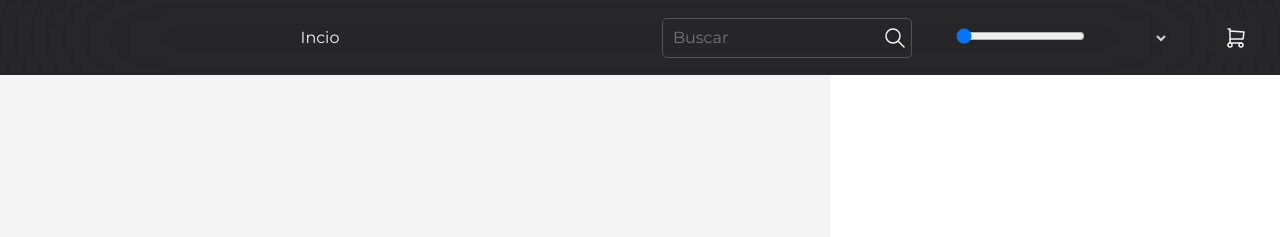
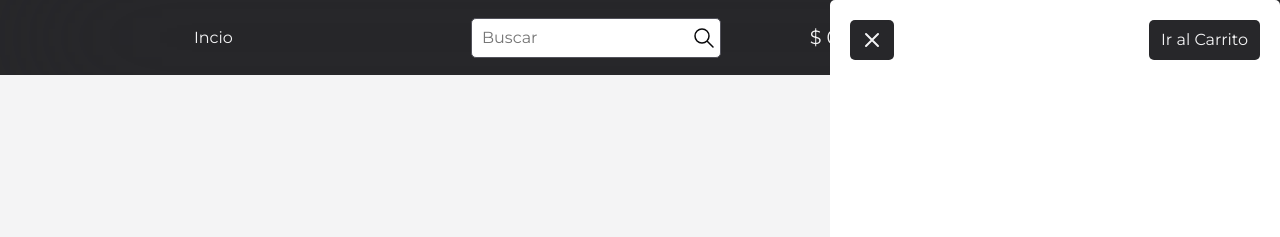
Before and after one commit to TobiasOnandia/tinder-swipe, a website: page tienda-tobias-onandia/pages/tienda/tienda.html in a window 1280 px wide. Both pictures are taken after a click on the button 1236 px from the left and 37 px from the top of the page. Shown: the top 237 px of the page. Drawn offline with Linux system fonts and the light colour scheme; no server answers.

Commit message:
styles fixed

```diff
--- a/tienda-tobias-onandia/global.css
+++ b/tienda-tobias-onandia/global.css
@@ -59,5 +59,10 @@ body {
 
 a {
     text-decoration: none;
-    color: var(--input);
+    color: var(--foreground);
+
+    &:hover{
+      text-decoration: underline;
+    }
+
 }
--- a/tienda-tobias-onandia/pages/shop/shop.module.css
+++ b/tienda-tobias-onandia/pages/shop/shop.module.css
@@ -57,7 +57,7 @@ main {
     background-color: var(--foreground);
     width: 100%;
     gap: 10px;
-    height: calc(100vh - 80px);
+    height: calc(100vh - 200px);
     overflow-y: scroll;
 }
 
@@ -113,8 +113,9 @@ span{
 }
 
 h3{
-    font-size: 1.5rem;
+    font-size: 1.2rem;
     font-weight: bold;
+
 }
 
 footer{
--- a/tienda-tobias-onandia/pages/tienda/styles.module.css
+++ b/tienda-tobias-onandia/pages/tienda/styles.module.css
@@ -13,7 +13,7 @@ header{
     justify-content: space-between;
     background-color: var(--muted-foreground);
     color: var(--foreground);
-    z-index: 20;
+    z-index: 11;
 
     &::after{
         content: '';
@@ -44,7 +44,7 @@ nav{
         display: flex;
         justify-content: center;
         align-items: center;
-        flex: 1;
+        flex: 0.5;
     }
 }
 ul {
@@ -69,20 +69,34 @@ li{
             padding: 10px;
             padding-right: 40px;
             border: 1px solid var(--border);
-            color: var(--muted);
+            color: var(--primary);
             outline: none;
-            background-color: transparent;
         }
         & > svg{
             position: absolute;
             right: 2%;
+            stroke: var(--primary);
 
         }
     }
 }
 
+
+.showPrice{
+    display: flex;
+    align-items: center;
+    gap: 10px;
+}
+
+.range-value{
+    font-size: 1.2rem;
+    text-wrap: nowrap;
+}
+
 .cart{
     display: none;
+    z-index: 9999;
+
 }
 
 .openCart {
@@ -90,15 +104,17 @@ li{
     display: flex;
     align-items: center;
     gap: 10px;
-    padding: 6px 10px;
+    padding: 8px;
     border-radius: 5px;
     transition: all 0.3s ease;
     height: max-content;
+    background-color: var(--foreground);
+    color: var(--muted-foreground);
     &:hover{
         background-color: var(--secondary);
         color: var(--primary);
+        scale: 0.98;
     }
-
 }
 
 select{
@@ -106,17 +122,16 @@ select{
     height: 40px;
     border-radius: 5px;
     padding: 10px;
-    border: 1px solid var(--muted-foreground);
     color: var(--muted);
     outline: none;
-    background-color: transparent;
+    color: var(--primary);
 
     & > option{
         color: var(--primary);
     }
 }
 
-button, .goToCart{
+button{
     width: max-content;
     height: 40px;
     border-radius: 5px;
@@ -129,8 +144,20 @@ button, .goToCart{
     text-align: center;
 
     &:hover{
-        background-color: var(--secondary);
-        color: var(--primary);
+        background-color: var(--primary);
+    }
+}
+
+.goToCart{
+    width: max-content;
+    background-color: var(--muted-foreground);
+    color: var(--foreground);
+    padding: 12px;
+    border-radius: 5px;
+
+    &:hover{
+        background-color: var(--primary);
+        text-decoration: none;
     }
 }
 
@@ -140,15 +167,14 @@ button, .goToCart{
     align-items: center;
 }
 
-.goToCart{
-    width: max-content;
-}
-
  .closeCart{
-    width: 50px;
     display: flex;
     align-items: center;
     justify-content: center;
+    padding: 10px;
+    background-color: var(--muted-foreground);
+
+
 }
 
 main{
@@ -161,7 +187,7 @@ img {
 
 .gridProducts{
     display: grid;
-    grid-template-columns: repeat(auto-fit, minmax(350px, 1fr));
+    grid-template-columns: repeat(auto-fit, minmax(400px, 1fr));
     gap: 20px;
 }
 
@@ -171,17 +197,18 @@ article {
     flex-direction: column;
     align-items: center;
     padding: 20px;
+    width: 400px;
     border-radius: 5px;
     text-wrap: pretty;
     gap: 30px;
     transition: all 0.3s ease;
     background-color: var(--background);
+    box-shadow: 0 0 10px var(--secondary);
     &:hover{
         scale: 1.005;
         box-shadow: 0 0 10px var(--secondary);
 
     }
-    box-shadow: 0 0 10px var(--secondary);
 
 }
 
@@ -216,11 +243,16 @@ section{
     flex-direction: column;
     gap: 10px;
     overflow-y: scroll;
+    overflow-x: hidden;
     transform: translateX(100%);
     animation: openCart 0.5s ease forwards;
+
+    & > p {
+        position: absolute;
+        inset: 30%;
+        width: 100%;
+    }
 }
-
-
 
 
 /* Carrousel */
--- a/tienda-tobias-onandia/pages/tienda/tienda.code.js
+++ b/tienda-tobias-onandia/pages/tienda/tienda.code.js
@@ -3,7 +3,12 @@ const $ = (el) => document.querySelector(el)
 const gridProducts = $('.gridProducts')
 const category = $('#category')
 const asideCart = $('.cart')
+
 const cart = []
+
+$('.range').addEventListener('input', (e) => {
+  $('.range-value').textContent = e.target.value
+})
 
 window.addEventListener('scroll', () => {
   const header = document.querySelector('header')
@@ -62,6 +67,7 @@ function addToCart (product) {
     window.alert('El producto ya esta en el carrito')
     return
   }
+
   cart.push(product)
 
   window.localStorage.setItem('cart', JSON.stringify(cart))
@@ -116,6 +122,20 @@ function renderProductsToCart () {
             </section>
 
         `
+
+  if (cart.length === 0) {
+    asideCart.innerHTML = `
+          <section class="headerAsideCart">
+           <button class="closeCart">
+            <svg xmlns="http://www.w3.org/2000/svg" width="24" height="24" fill="none" stroke="currentColor" stroke-width="2" stroke-linecap="round" stroke-linejoin="round" class="icon icon-tabler icons-tabler-outline icon-tabler-x"><path d="M0 0h24v24H0z" stroke="none"/><path d="M18 6 6 18M6 6l12 12"/></svg>
+            </button>
+              <a class="goToCart" href="/pages/shop/shop.html">Ir al Carrito</a>
+              </section>
+              <p>Tu carrito esta vacio</p>
+
+        `
+  }
+
   cart.forEach((product) => {
     const productElement = document.createElement('article')
     productElement.classList.add('product')
@@ -146,6 +166,7 @@ function addCloseCart () {
 
 $('#toggleCart').addEventListener('click', () => {
   asideCart.classList.toggle('open')
+
   renderProductsToCart()
 })
 
--- a/tienda-tobias-onandia/pages/tienda/tienda.html
+++ b/tienda-tobias-onandia/pages/tienda/tienda.html
@@ -22,7 +22,8 @@
                 </li>
                 <li>
                     <label for="price" class="showPrice">
-                    <input type="range" min="0" max="100" value="0" name="price" id="price">
+                    <span class="range-value">$ 0</span>
+                    <input class="range" type="range" min="0" max="100" value="0" name="price" id="price">
                     </label>
                 </li>
                 <li>
```
Also changed, not shown: tienda-tobias-onandia/pages/shop/shop.code.js (+18 -2 lines).
